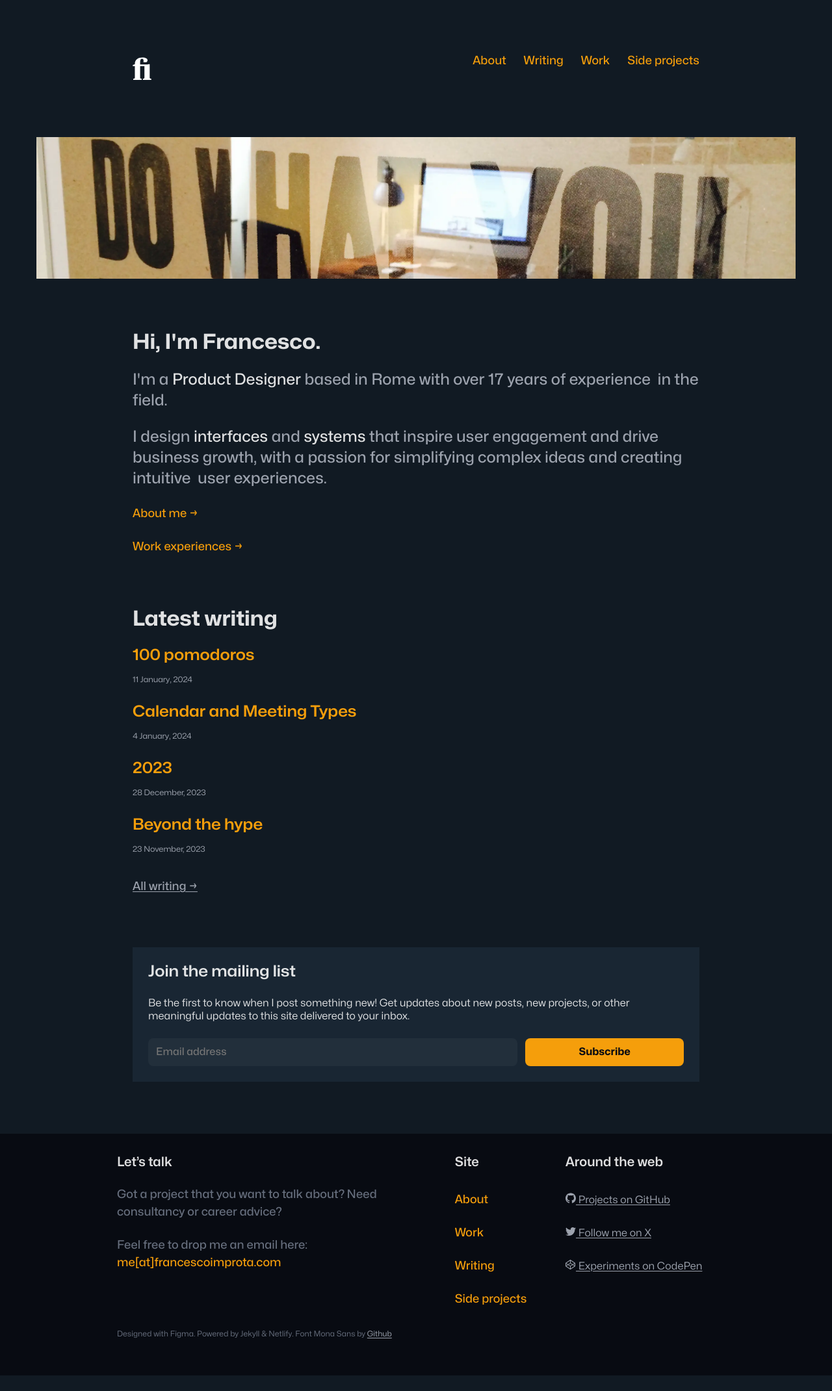
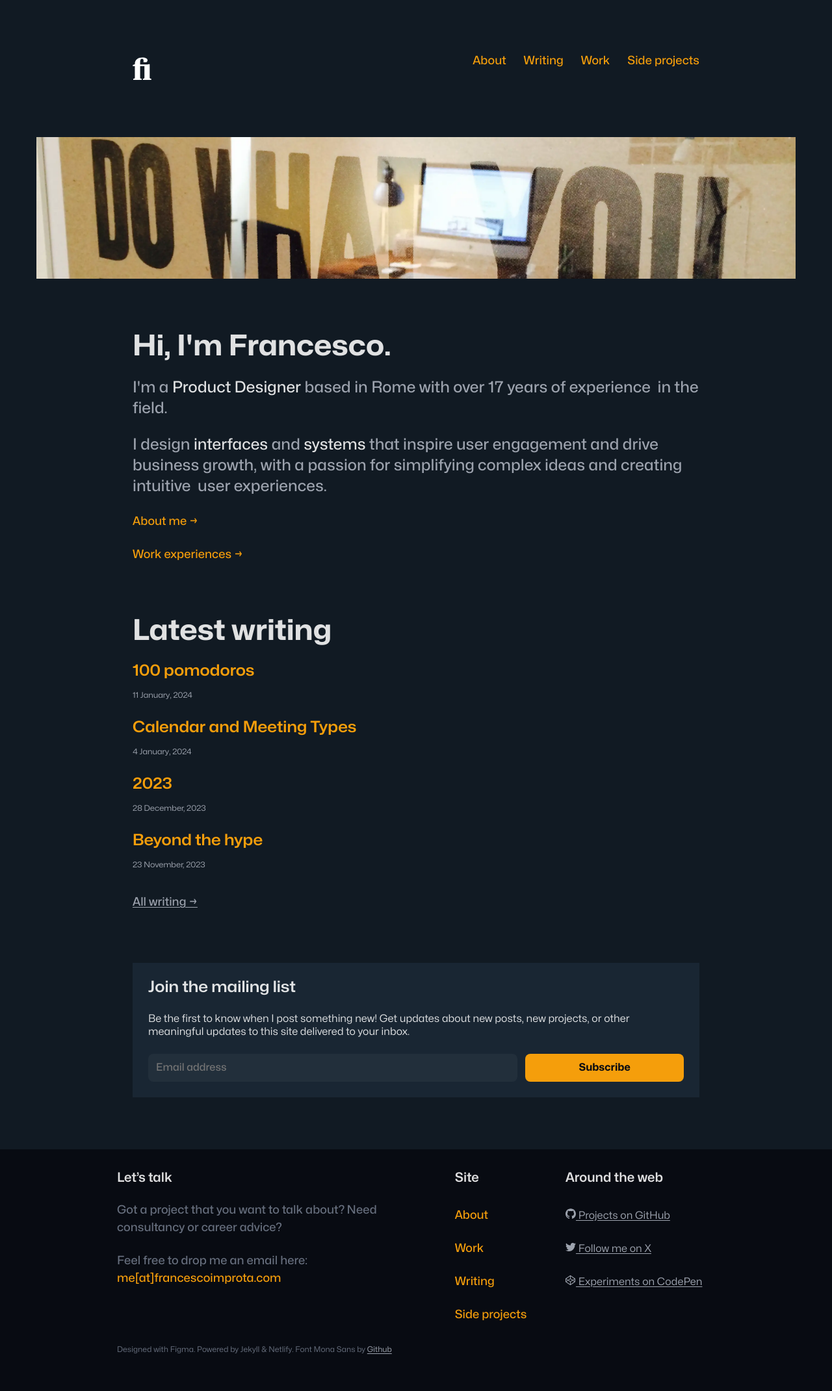
Before and after one commit to zetareticoli/fi, a Jekyll site: the page built from index.html, in a window 1280 px wide. Shown: the whole page at 65% size. Built offline with Jekyll 4.4.1, drawn with Linux system fonts in a browser that asks for light colours; some web fonts are replaced; the list of posts is cut into pages by our own code; before the commit the page ends 2117 px from its top, so only the background shows below that.

Commit message:
feat: increased headline size

```diff
--- a/_sass/utilities/_text.scss
+++ b/_sass/utilities/_text.scss
@@ -5,12 +5,12 @@
   line-height: var(--lineheight-auto);
   font-stretch: var(--stretch-wide);
   @media screen and (min-width: 768px) {
-    font-size: var(--font-08);
+    font-size: var(--font-09);
   }
 }
 
 .headline-default {
-  font-size: var(--font-07);
+  font-size: var(--font-08);
   line-height: var(--lineheight-auto);
   font-stretch: var(--stretch-wide);
 }
```
